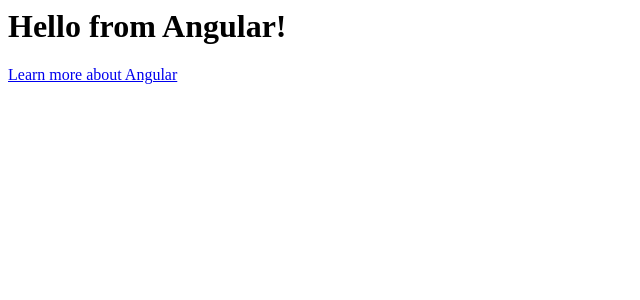
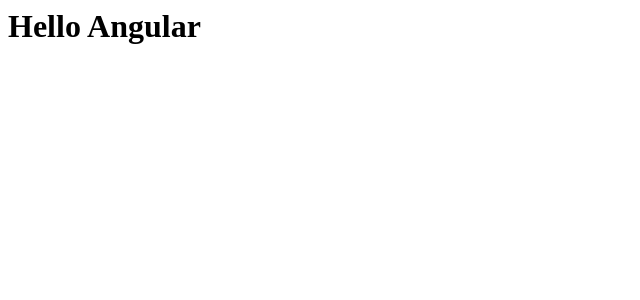
Before and after one commit to nomisaurus/angular-sandbox, an Angular app: page / in a window 1280 px wide. Shown: the top 300 px of the page, without its empty margins (0-640 px from the left). Built offline with nearby package versions, Linux system fonts and the light colour scheme.

Commit message:
1 file modified, 1 added

```diff
--- /dev/null
+++ b/src/main.component.html
@@ -0,0 +1 @@
+<h1>Hello {{ name }}</h1>
--- a/src/main.ts
+++ b/src/main.ts
@@ -7,12 +7,7 @@
   selector: 'my-app',
   standalone: true,
   imports: [CommonModule],
-  template: `
-    <h1>Hello from {{name}}!</h1>
-    <a target="_blank" href="https://angular.io/start">
-      Learn more about Angular
-    </a>
-  `,
+  templateUrl: './main.component.html',
 })
 export class App {
   name = 'Angular';
```
